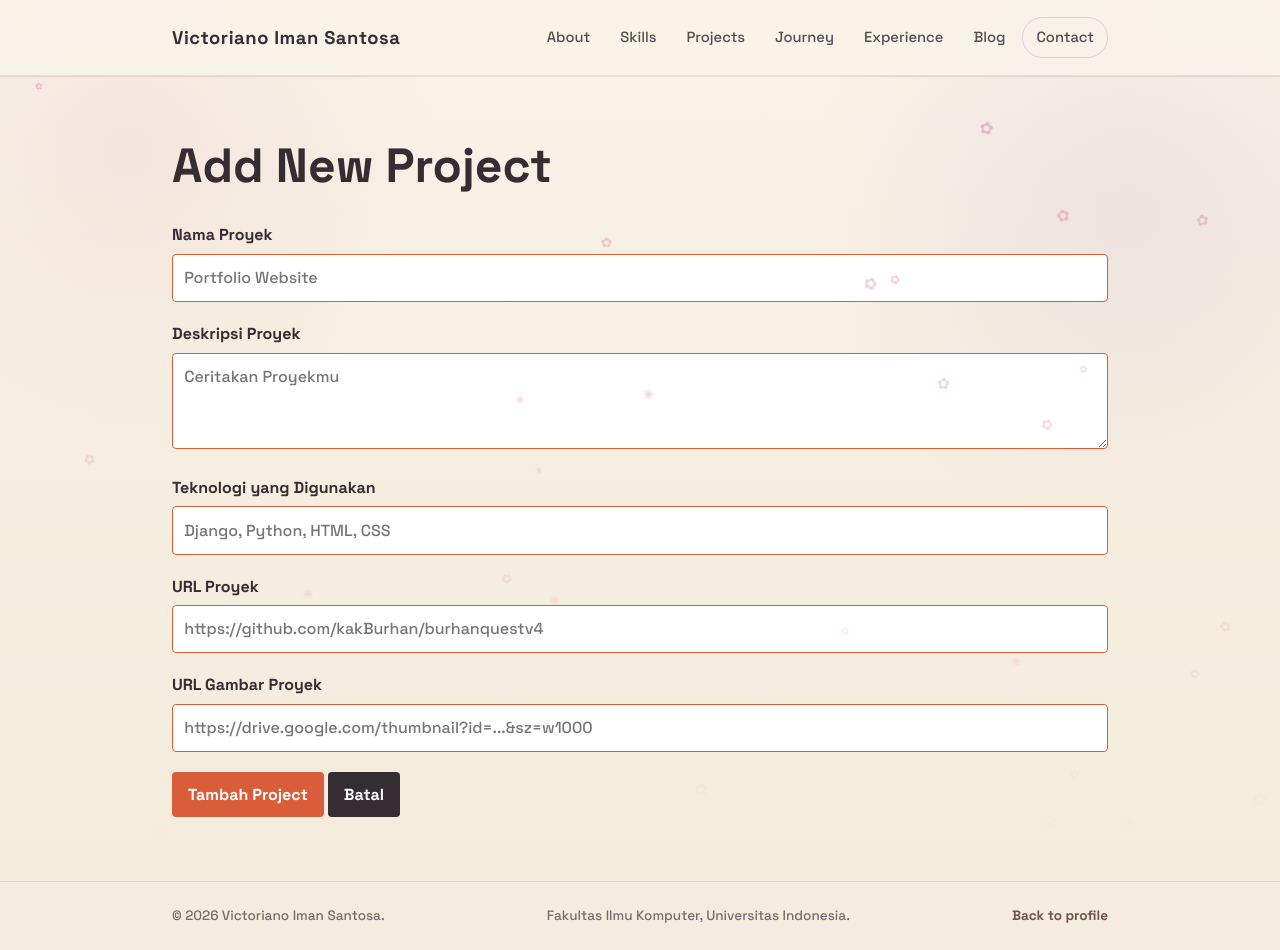
After one commit to victorimans/myportofolio, a Django app: page /projects/add/ in a window 1280 px wide. The commit adds this page. Run offline with Django 5.2, Linux system fonts and the light colour scheme; some libraries are stand-ins or nearby versions.

Commit message:
Feat : Project.html to be able to add project also

```diff
--- a/main/admin.py
+++ b/main/admin.py
@@ -1,6 +1,7 @@
 from django.contrib import admin
-from .models import BlogPost, Experience, Mahasiswa
+from .models import BlogPost, Experience, Mahasiswa, Project
 
 admin.site.register(Mahasiswa)
 admin.site.register(Experience)
 admin.site.register(BlogPost)
+admin.site.register(Project)
--- /dev/null
+++ b/main/forms.py
@@ -0,0 +1,51 @@
+from django.forms import ModelForm, TextInput, Textarea, URLInput
+
+from main.models import Project
+
+
+class ProjectForm(ModelForm):
+    class Meta:
+        model = Project
+        fields = [
+            "title",
+            "description",
+            "tech_stack",
+            "project_url",
+            "project_image_url",
+        ]
+        labels = {
+            "title": "Nama Proyek",
+            "description": "Deskripsi Proyek",
+            "tech_stack": "Teknologi yang Digunakan",
+            "project_url": "URL Proyek",
+            "project_image_url": "URL Gambar Proyek",
+        }
+        widgets = {
+            "title": TextInput(
+                attrs={
+                    "placeholder": "Portfolio Website",
+                    "maxlength": 255,
+                }
+            ),
+            "description": Textarea(
+                attrs={
+                    "placeholder": "Ceritakan Proyekmu",
+                    "rows": 3,
+                }
+            ),
+            "tech_stack": TextInput(
+                attrs={
+                    "placeholder": "Django, Python, HTML, CSS",
+                }
+            ),
+            "project_url": URLInput(
+                attrs={
+                    "placeholder": "https://github.com/kakBurhan/burhanquestv4",
+                }
+            ),
+            "project_image_url": URLInput(
+                attrs={
+                    "placeholder": "https://drive.google.com/thumbnail?id=...&sz=w1000",
+                }
+            ),
+        }
--- a/main/models.py
+++ b/main/models.py
@@ -26,6 +26,18 @@ class Experience(models.Model):
         return self.ended_at is None
 
 
+class Project(models.Model):
+    id = models.UUIDField(primary_key=True, default=uuid.uuid4, editable=False)
+    title = models.CharField(max_length=255)
+    description = models.TextField()
+    tech_stack = models.CharField(max_length=255)
+    project_url = models.URLField(blank=True)
+    project_image_url = models.URLField(blank=True, max_length=500)
+
+    def __str__(self):
+        return self.title
+
+
 class Mahasiswa(models.Model):
     nama = models.CharField(max_length=30)
     npm = models.CharField(max_length=10)
--- a/main/urls.py
+++ b/main/urls.py
@@ -1,11 +1,23 @@
 from django.urls import path
 
-from main.views import show_main, show_experience, show_blog
+from main.views import (
+    create_project,
+    show_blog,
+    show_experience,
+    show_json,
+    show_json_by_id,
+    show_main,
+    show_projects,
+)
 
 app_name = "main"
 
 urlpatterns = [
     path("", show_main, name="show_main"),
+    path("projects/", show_projects, name="show_projects"),
+    path("projects/add/", create_project, name="create_project"),
     path("experience/", show_experience, name="show_experience"),
     path("blog/", show_blog, name="show_blog"),
+    path("json/", show_json, name="show_json"),
+    path("json/<uuid:id>/", show_json_by_id, name="show_json_by_id"),
 ]
--- a/main/views.py
+++ b/main/views.py
@@ -1,6 +1,10 @@
-from django.shortcuts import render
+from django.contrib import messages
+from django.core import serializers
+from django.http import HttpResponse
+from django.shortcuts import get_object_or_404, redirect, render
 
-from main.models import BlogPost, Experience
+from main.forms import ProjectForm
+from main.models import BlogPost, Experience, Project
 
 
 def show_main(request):
@@ -23,8 +27,43 @@ def show_experience(request):
     return render(request, "experience.html", context)
 
 
+def show_projects(request):
+    context = {
+        "name": "Victoriano Iman Santosa",
+        "project_list": Project.objects.all(),
+    }
+    return render(request, "project.html", context)
+
+
+def create_project(request):
+    form = ProjectForm(request.POST or None)
+
+    if request.method == "POST" and form.is_valid():
+        form.save()
+        messages.success(request, "Proyek baru berhasil ditambahkan!")
+        return redirect("main:show_projects")
+
+    context = {
+        "name": "Victoriano Iman Santosa",
+        "form": form,
+    }
+    return render(request, "projects_form.html", context)
+
+
+def show_json(request):
+    data = serializers.serialize("json", Project.objects.all())
+    return HttpResponse(data, content_type="application/json")
+
+
+def show_json_by_id(request, id):
+    project = get_object_or_404(Project, pk=id)
+    data = serializers.serialize("json", [project])
+    return HttpResponse(data, content_type="application/json")
+
+
 def show_blog(request):
     context = {
+        "name": "Victoriano Iman Santosa",
         "blog_posts": BlogPost.objects.order_by("-created_at", "-id"),
     }
     return render(request, "blog.html", context)
--- a/portofolio/settings.py
+++ b/portofolio/settings.py
@@ -154,3 +154,7 @@ MAILERS = {
         'BACKEND': 'django.core.mail.backends.console.EmailBackend',
     },
 }
+
+
+# gunakan https:// untuk trailing urlnya
+CSRF_TRUSTED_ORIGINS = ["https://victoriano-iman-myportofolio.pws.cs.ui.ac.id"]
--- a/static/css/style.css
+++ b/static/css/style.css
@@ -903,6 +903,101 @@ main {
     font-weight: 700;
 }
 
+.project-grid {
+    grid-template-columns: repeat(auto-fit, minmax(16rem, 1fr));
+}
+
+.project-page-actions {
+    margin-bottom: 1.5rem;
+}
+
+.project-image {
+    display: block;
+    width: 100%;
+    aspect-ratio: 16 / 9;
+    object-fit: cover;
+    margin-bottom: 1rem;
+    border-radius: var(--radius);
+}
+
+.project-form {
+    width: 100%;
+    max-width: 100%;
+    margin-top: 1.5rem;
+}
+
+.form-group {
+    margin-bottom: 1.25rem;
+}
+
+.form-group label {
+    display: block;
+    margin-bottom: 0.4rem;
+    font-weight: 700;
+}
+
+.form-group input,
+.form-group textarea {
+    width: 100%;
+    box-sizing: border-box;
+    padding: 0.7rem;
+    border: 1px solid var(--accent);
+    border-radius: var(--radius);
+    font: inherit;
+    transition: border-color 0.2s ease, outline-color 0.2s ease;
+}
+
+.form-group input:focus,
+.form-group textarea:focus {
+    outline: 2px solid var(--accent);
+    border-color: var(--accent);
+}
+
+.form-error {
+    color: #b42318;
+    font-size: 0.85rem;
+    margin-top: 0.35rem;
+}
+
+.button {
+    display: inline-block;
+    height: fit-content;
+    border: 0;
+    border-radius: var(--radius);
+    padding: 0.65rem 1rem;
+    background: var(--accent);
+    color: white;
+    cursor: pointer;
+    font: inherit;
+    font-weight: 700;
+    text-decoration: none;
+}
+
+.button:hover {
+    background: var(--accent-dark);
+    color: white;
+}
+
+.button-secondary {
+    background: var(--ink);
+}
+
+.button-secondary:hover {
+    background: var(--brown);
+}
+
+.site-messages {
+    padding-top: 1rem;
+}
+
+.site-message {
+    padding: 0.75rem 1rem;
+    border: 1px solid rgba(47, 125, 70, 0.3);
+    border-radius: var(--radius);
+    background: rgba(220, 246, 226, 0.8);
+    color: #246238;
+}
+
 /* =========================================
    BLOG
 ========================================= */
--- a/templates/base.html
+++ b/templates/base.html
@@ -33,7 +33,7 @@
                     <ul class="navbar-nav ms-auto align-items-lg-center gap-lg-1">
                         <li class="nav-item"><a class="nav-link" href="{% url 'main:show_main' %}#about">About</a></li>
                         <li class="nav-item"><a class="nav-link" href="{% url 'main:show_main' %}#skills">Skills</a></li>
-                        <li class="nav-item"><a class="nav-link" href="{% url 'main:show_main' %}#projects">Projects</a></li>
+                        <li class="nav-item"><a class="nav-link" href="{% url 'main:show_projects' %}">Projects</a></li>
                         <li class="nav-item"><a class="nav-link" href="{% url 'main:show_main' %}#journey">Journey</a></li>
                         <li class="nav-item"><a class="nav-link" href="{% url 'main:show_experience' %}">Experience</a></li>
                         <li class="nav-item"><a class="nav-link" href="{% url 'main:show_blog' %}">Blog</a></li>
@@ -45,6 +45,13 @@
     </header>
 
     <main>
+        {% if messages %}
+            <div class="container site-messages" aria-live="polite">
+                {% for message in messages %}
+                    <p class="site-message">{{ message }}</p>
+                {% endfor %}
+            </div>
+        {% endif %}
         {% block content %}{% endblock %}
     </main>
 
--- a/templates/index.html
+++ b/templates/index.html
@@ -94,8 +94,9 @@
             <div class="container">
                 <div class="coming-soon-panel">
                     <p class="section-label">Projects</p>
-                    <h2 id="projects-heading">Projects are coming soon.</h2>
+                    <h2 id="projects-heading">Explore my projects.</h2>
                     <p>I'm building and documenting projects that reflect how I learn, solve problems, and explore technology.</p>
+                    <a href="{% url 'main:show_projects' %}" class="button">View projects</a>
                 </div>
             </div>
         </section>
--- /dev/null
+++ b/templates/projects_form.html
@@ -0,0 +1,26 @@
+{% extends "base.html" %}
+
+{% block title %}Add Project - {{ name }}{% endblock %}
+
+{% block content %}
+    <section class="experience-section" aria-labelledby="project-form-heading">
+        <div class="container">
+            <h1 id="project-form-heading">Add New Project</h1>
+
+            <form method="post" action="{% url 'main:create_project' %}" class="project-form">
+                {% csrf_token %}
+                {% for field in form %}
+                    <div class="form-group">
+                        <label for="{{ field.id_for_label }}">{{ field.label }}</label>
+                        {{ field }}
+                        {% for error in field.errors %}
+                            <p class="form-error">{{ error }}</p>
+                        {% endfor %}
+                    </div>
+                {% endfor %}
+                <button type="submit" class="button">Tambah Project</button>
+                <a href="{% url 'main:show_projects' %}" class="button button-secondary">Batal</a>
+            </form>
+        </div>
+    </section>
+{% endblock %}
```
Also changed, not shown: docs/Portofolio-layout-plan/portfolio-layout-plan.md (+9 -10 lines), docs/Portofolio-layout-plan/sections/blog.md (+7 -6 lines), main/tests.py (+56 -0 lines), templates/project.html (added, +37 -0 lines), CONTEXT.md (line endings or trailing spaces), main/migrations/0003_project.py (added).
